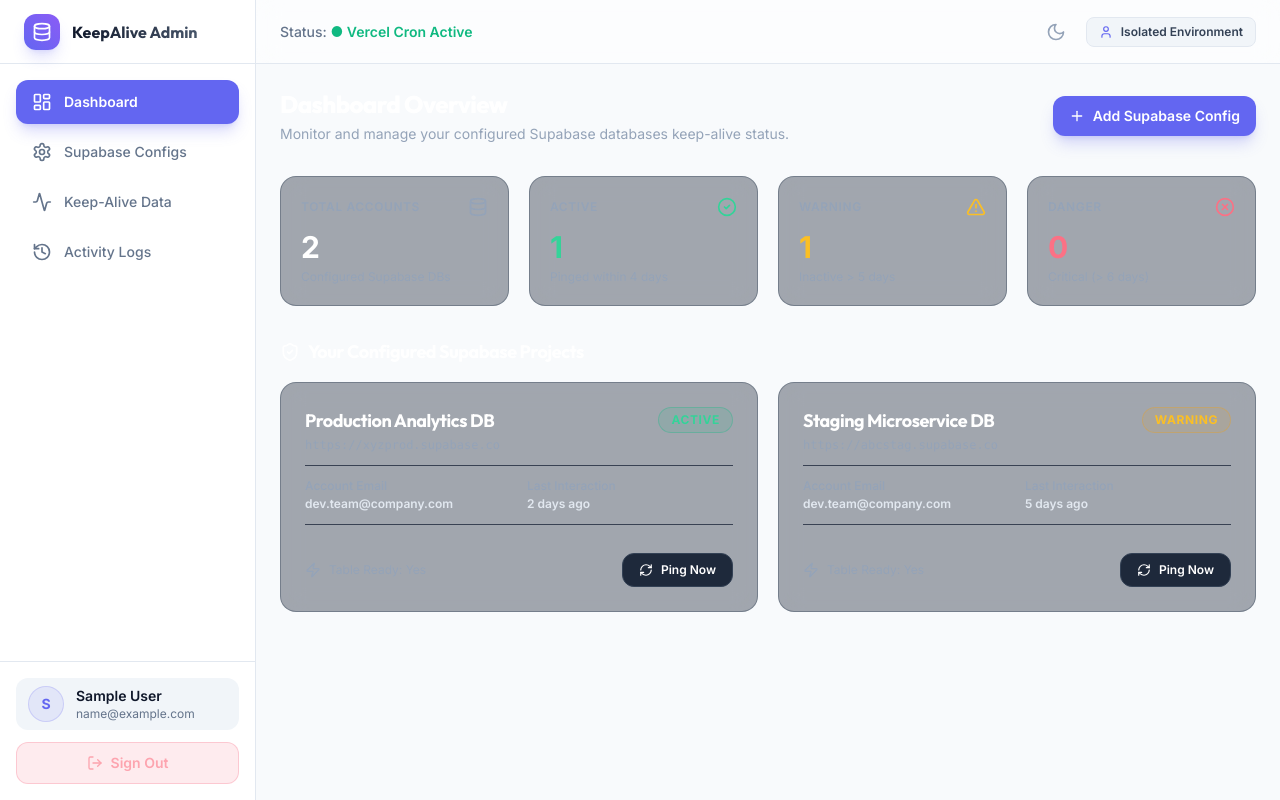
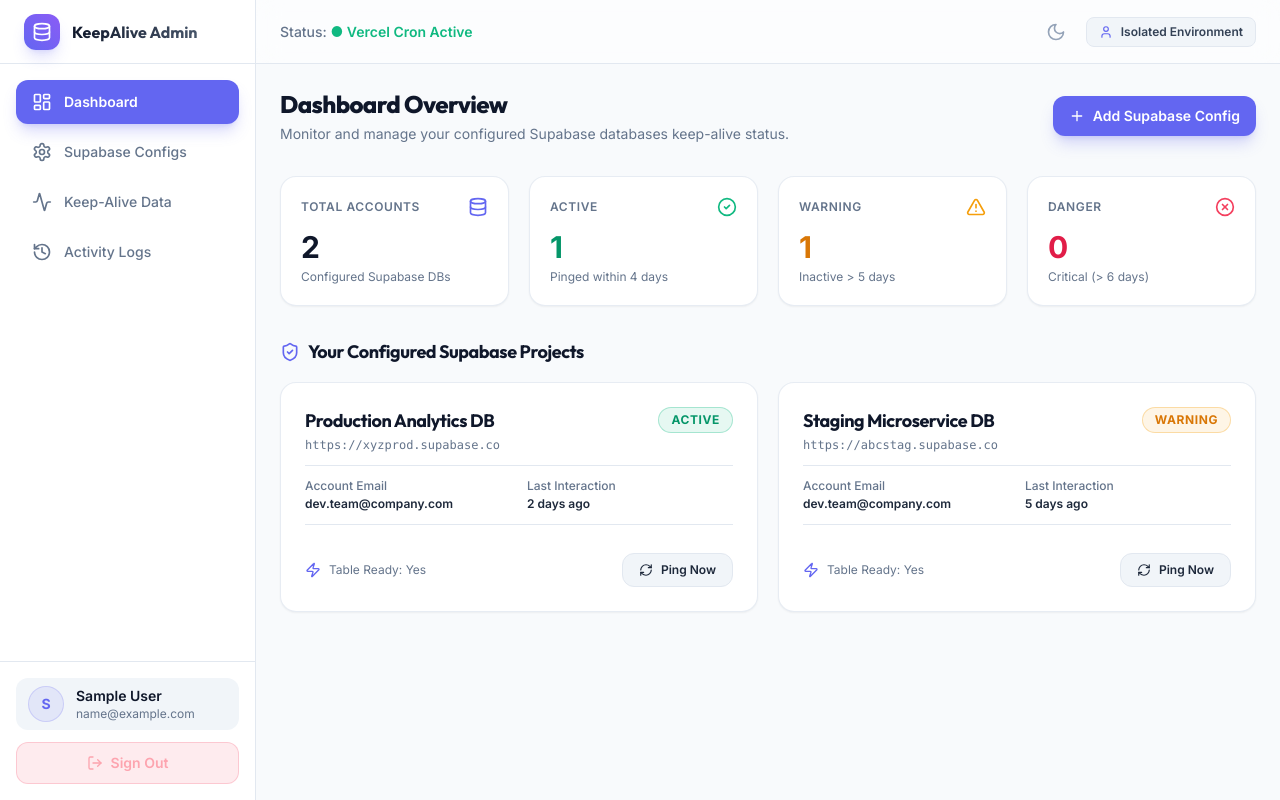
Before and after one commit to AhmadArifff/CrownJobExpiredSupabase, a Next.js app in the folder apps/web/: page /dashboard in a window 1280 px wide. Built offline with nearby package versions, Linux system fonts and the light colour scheme; no server answers; sample sign-in values are in the browser's storage.

Commit message:
fix: resolve light mode contrast issues and user info hydration mismatch

```diff
--- a/apps/web/src/app/(admin)/config/page.tsx
+++ b/apps/web/src/app/(admin)/config/page.tsx
@@ -133,7 +133,7 @@ export default function ConfigPage() {
       {/* Header */}
       <div className="flex flex-col sm:flex-row sm:items-center justify-between gap-4">
         <div>
-          <h1 className="text-2xl font-extrabold text-white tracking-tight flex items-center gap-2">
+          <h1 className="text-2xl font-extrabold text-slate-900 dark:text-white tracking-tight flex items-center gap-2">
             <Settings className="w-6 h-6 text-brand-400" /> Supabase Configurations
           </h1>
           <p className="text-sm text-slate-400 mt-1">
@@ -155,7 +155,7 @@ export default function ConfigPage() {
             <div>
               <div className="flex items-start justify-between gap-3 mb-3">
                 <div>
-                  <h3 className="font-bold text-white text-lg">{cfg.databaseName}</h3>
+                  <h3 className="font-bold text-slate-900 dark:text-white text-lg">{cfg.databaseName}</h3>
                   <div className="text-xs text-slate-400 font-mono mt-0.5">{cfg.supabaseUrl}</div>
                 </div>
                 <div className="flex items-center gap-2">
@@ -207,7 +207,7 @@ export default function ConfigPage() {
         <div className="fixed inset-0 z-50 bg-slate-950/80 backdrop-blur-md flex items-center justify-center p-4">
           <div className="w-full max-w-lg glass-panel p-6 rounded-3xl border border-slate-800 shadow-2xl relative animate-in zoom-in-95 duration-200">
             <div className="flex items-center justify-between mb-6 pb-4 border-b border-slate-800">
-              <h2 className="text-lg font-bold text-white">
+              <h2 className="text-lg font-bold text-slate-900 dark:text-white">
                 {editingConfig ? 'Edit Supabase Config' : 'Add Supabase Config'}
               </h2>
               <button
--- a/apps/web/src/app/(admin)/cronjob/page.tsx
+++ b/apps/web/src/app/(admin)/cronjob/page.tsx
@@ -128,7 +128,7 @@ export default function CronJobPage() {
       {/* Header */}
       <div className="flex flex-col sm:flex-row sm:items-center justify-between gap-4">
         <div>
-          <h1 className="text-2xl font-extrabold text-white tracking-tight flex items-center gap-2">
+          <h1 className="text-2xl font-extrabold text-slate-900 dark:text-white tracking-tight flex items-center gap-2">
             <Activity className="w-6 h-6 text-brand-400" /> Keep-Alive Data Operations
           </h1>
           <p className="text-sm text-slate-400 mt-1">
@@ -211,7 +211,7 @@ export default function CronJobPage() {
       {/* Data Table */}
       <div className="glass-panel rounded-2xl overflow-hidden border border-slate-800">
         <div className="px-6 py-4 border-b border-slate-800 flex items-center justify-between">
-          <h3 className="font-bold text-white text-sm">Remote Table Rows</h3>
+          <h3 className="font-bold text-slate-900 dark:text-white text-sm">Remote Table Rows</h3>
           <button
             onClick={() => selectedConfigId && loadTableData(selectedConfigId)}
             className="text-xs text-slate-400 hover:text-white flex items-center gap-1.5"
--- a/apps/web/src/app/(admin)/dashboard/page.tsx
+++ b/apps/web/src/app/(admin)/dashboard/page.tsx
@@ -110,8 +110,8 @@ export default function DashboardPage() {
       {/* Top Header */}
       <div className="flex flex-col sm:flex-row sm:items-center justify-between gap-4">
         <div>
-          <h1 className="text-2xl font-extrabold text-white tracking-tight">Dashboard Overview</h1>
-          <p className="text-sm text-slate-400 mt-1">
+          <h1 className="text-2xl font-extrabold text-slate-900 dark:text-white tracking-tight">Dashboard Overview</h1>
+          <p className="text-sm text-slate-500 dark:text-slate-400 mt-1">
             Monitor and manage your configured Supabase databases keep-alive status.
           </p>
         </div>
@@ -128,39 +128,39 @@ export default function DashboardPage() {
       {/* Metrics Cards */}
       <div className="grid grid-cols-1 sm:grid-cols-2 lg:grid-cols-4 gap-5">
         <div className="glass-card p-5 rounded-2xl">
-          <div className="flex items-center justify-between text-slate-400 mb-3">
+          <div className="flex items-center justify-between text-slate-500 dark:text-slate-400 mb-3">
             <span className="text-xs font-semibold uppercase tracking-wider">Total Accounts</span>
-            <Database className="w-5 h-5 text-brand-400" />
+            <Database className="w-5 h-5 text-brand-500 dark:text-brand-400" />
           </div>
-          <div className="text-3xl font-bold text-white">{total}</div>
-          <div className="text-xs text-slate-400 mt-1">Configured Supabase DBs</div>
+          <div className="text-3xl font-bold text-slate-900 dark:text-white">{total}</div>
+          <div className="text-xs text-slate-500 dark:text-slate-400 mt-1">Configured Supabase DBs</div>
         </div>
 
         <div className="glass-card p-5 rounded-2xl">
-          <div className="flex items-center justify-between text-slate-400 mb-3">
+          <div className="flex items-center justify-between text-slate-500 dark:text-slate-400 mb-3">
             <span className="text-xs font-semibold uppercase tracking-wider">Active</span>
-            <CheckCircle2 className="w-5 h-5 text-emerald-400" />
+            <CheckCircle2 className="w-5 h-5 text-emerald-500 dark:text-emerald-400" />
           </div>
-          <div className="text-3xl font-bold text-emerald-400">{activeCount}</div>
-          <div className="text-xs text-slate-400 mt-1">Pinged within 4 days</div>
+          <div className="text-3xl font-bold text-emerald-600 dark:text-emerald-400">{activeCount}</div>
+          <div className="text-xs text-slate-500 dark:text-slate-400 mt-1">Pinged within 4 days</div>
         </div>
 
         <div className="glass-card p-5 rounded-2xl">
-          <div className="flex items-center justify-between text-slate-400 mb-3">
+          <div className="flex items-center justify-between text-slate-500 dark:text-slate-400 mb-3">
             <span className="text-xs font-semibold uppercase tracking-wider">Warning</span>
-            <AlertTriangle className="w-5 h-5 text-amber-400" />
+            <AlertTriangle className="w-5 h-5 text-amber-500 dark:text-amber-400" />
           </div>
-          <div className="text-3xl font-bold text-amber-400">{warningCount}</div>
-          <div className="text-xs text-slate-400 mt-1">Inactive &gt; 5 days</div>
+          <div className="text-3xl font-bold text-amber-600 dark:text-amber-400">{warningCount}</div>
+          <div className="text-xs text-slate-500 dark:text-slate-400 mt-1">Inactive &gt; 5 days</div>
         </div>
 
         <div className="glass-card p-5 rounded-2xl">
-          <div className="flex items-center justify-between text-slate-400 mb-3">
+          <div className="flex items-center justify-between text-slate-500 dark:text-slate-400 mb-3">
             <span className="text-xs font-semibold uppercase tracking-wider">Danger</span>
-            <XCircle className="w-5 h-5 text-rose-400" />
+            <XCircle className="w-5 h-5 text-rose-500 dark:text-rose-400" />
           </div>
-          <div className="text-3xl font-bold text-rose-400">{dangerCount}</div>
-          <div className="text-xs text-slate-400 mt-1">Critical (&gt; 6 days)</div>
+          <div className="text-3xl font-bold text-rose-600 dark:text-rose-400">{dangerCount}</div>
+          <div className="text-xs text-slate-500 dark:text-slate-400 mt-1">Critical (&gt; 6 days)</div>
         </div>
       </div>
 
@@ -185,8 +185,8 @@ export default function DashboardPage() {
       ) : (
         /* Account Cards List */
         <div className="space-y-4">
-          <h2 className="text-lg font-bold text-white flex items-center gap-2">
-            <ShieldCheck className="w-5 h-5 text-brand-400" /> Your Configured Supabase Projects
+          <h2 className="text-lg font-bold text-slate-900 dark:text-white flex items-center gap-2">
+            <ShieldCheck className="w-5 h-5 text-brand-500 dark:text-brand-400" /> Your Configured Supabase Projects
           </h2>
           <div className="grid grid-cols-1 md:grid-cols-2 gap-5">
             {configs.map((cfg) => (
@@ -194,30 +194,30 @@ export default function DashboardPage() {
                 <div>
                   <div className="flex items-start justify-between gap-3 mb-3">
                     <div>
-                      <h3 className="font-bold text-white text-lg">{cfg.databaseName}</h3>
-                      <div className="text-xs text-slate-400 font-mono mt-0.5">{cfg.supabaseUrl}</div>
+                      <h3 className="font-bold text-slate-900 dark:text-white text-lg">{cfg.databaseName}</h3>
+                      <div className="text-xs text-slate-500 dark:text-slate-400 font-mono mt-0.5">{cfg.supabaseUrl}</div>
                     </div>
                     <span
                       className={`px-3 py-1 rounded-full text-xs font-bold uppercase tracking-wider border ${
                         cfg.status === 'active'
-                          ? 'bg-emerald-500/10 border-emerald-500/30 text-emerald-400'
+                          ? 'bg-emerald-500/10 border-emerald-500/30 text-emerald-600 dark:text-emerald-400'
                           : cfg.status === 'warning'
-                          ? 'bg-amber-500/10 border-amber-500/30 text-amber-400'
-                          : 'bg-rose-500/10 border-rose-500/30 text-rose-400'
+                          ? 'bg-amber-500/10 border-amber-500/30 text-amber-600 dark:text-amber-400'
+                          : 'bg-rose-500/10 border-rose-500/30 text-rose-600 dark:text-rose-400'
                       }`}
                     >
                       {cfg.status}
                     </span>
                   </div>
 
-                  <div className="grid grid-cols-2 gap-4 py-3 my-3 border-y border-slate-800/80 text-xs">
+                  <div className="grid grid-cols-2 gap-4 py-3 my-3 border-y border-slate-200 dark:border-slate-800/80 text-xs">
                     <div>
-                      <div className="text-slate-400 font-medium">Account Email</div>
-                      <div className="text-slate-200 font-semibold truncate mt-0.5">{cfg.accountEmail}</div>
+                      <div className="text-slate-500 dark:text-slate-400 font-medium">Account Email</div>
+                      <div className="text-slate-800 dark:text-slate-200 font-semibold truncate mt-0.5">{cfg.accountEmail}</div>
                     </div>
                     <div>
-                      <div className="text-slate-400 font-medium">Last Interaction</div>
-                      <div className="text-slate-200 font-semibold mt-0.5">
+                      <div className="text-slate-500 dark:text-slate-400 font-medium">Last Interaction</div>
+                      <div className="text-slate-800 dark:text-slate-200 font-semibold mt-0.5">
                         {calculateDaysAgo(cfg.lastInteraction)}
                       </div>
                     </div>
@@ -225,14 +225,14 @@ export default function DashboardPage() {
                 </div>
 
                 <div className="flex items-center justify-between mt-4">
-                  <div className="flex items-center gap-2 text-xs text-slate-400">
-                    <Zap className="w-4 h-4 text-brand-400" />
+                  <div className="flex items-center gap-2 text-xs text-slate-500 dark:text-slate-400">
+                    <Zap className="w-4 h-4 text-brand-500 dark:text-brand-400" />
                     <span>Table Ready: {cfg.isTableGenerated ? 'Yes' : 'No'}</span>
                   </div>
                   <button
                     onClick={() => handlePingNow(cfg.id)}
                     disabled={pingingId === cfg.id}
-                    className="px-4 py-2 rounded-xl bg-slate-800 hover:bg-slate-700 border border-slate-700 text-xs font-semibold text-white flex items-center gap-2 transition-all disabled:opacity-50"
+                    className="px-4 py-2 rounded-xl bg-slate-100 hover:bg-slate-200 dark:bg-slate-800 dark:hover:bg-slate-700 border border-slate-200 dark:border-slate-700 text-xs font-semibold text-slate-800 dark:text-white flex items-center gap-2 transition-all disabled:opacity-50"
                   >
                     <RefreshCw className={`w-3.5 h-3.5 ${pingingId === cfg.id ? 'animate-spin' : ''}`} />
                     {pingingId === cfg.id ? 'Pinging...' : 'Ping Now'}
--- a/apps/web/src/app/(admin)/logs/page.tsx
+++ b/apps/web/src/app/(admin)/logs/page.tsx
@@ -43,7 +43,7 @@ export default function LogsPage() {
       {/* Header */}
       <div className="flex flex-col sm:flex-row sm:items-center justify-between gap-4">
         <div>
-          <h1 className="text-2xl font-extrabold text-white tracking-tight flex items-center gap-2">
+          <h1 className="text-2xl font-extrabold text-slate-900 dark:text-white tracking-tight flex items-center gap-2">
             <History className="w-6 h-6 text-brand-400" /> Activity Audit Logs
           </h1>
           <p className="text-sm text-slate-400 mt-1">
@@ -113,7 +113,7 @@ export default function LogsPage() {
                     <td className="px-6 py-4 text-slate-400 font-mono">
                       {new Date(log.createdAt).toLocaleString()}
                     </td>
-                    <td className="px-6 py-4 font-semibold text-white">
+                    <td className="px-6 py-4 font-semibold text-slate-900 dark:text-white">
                       {log.accountName || 'System'}
                     </td>
                     <td className="px-6 py-4">
--- a/apps/web/src/app/globals.css
+++ b/apps/web/src/app/globals.css
@@ -19,15 +19,15 @@
 
 /* Glassmorphism Utilities */
 .glass-panel {
-  @apply bg-slate-800/60 backdrop-blur-xl border border-slate-700/50 shadow-2xl;
+  @apply bg-white/90 dark:bg-slate-800/60 backdrop-blur-xl border border-slate-200/80 dark:border-slate-700/50 shadow-xl dark:shadow-2xl text-slate-900 dark:text-slate-100;
 }
 
 .glass-card {
-  @apply bg-slate-800/40 backdrop-blur-md border border-slate-700/40 hover:border-brand-500/40 transition-all duration-300;
+  @apply bg-white dark:bg-slate-800/40 backdrop-blur-md border border-slate-200/80 dark:border-slate-700/40 hover:border-brand-500/40 shadow-sm dark:shadow-none transition-all duration-300;
 }
 
 .glass-input {
-  @apply bg-slate-900/60 border border-slate-700/60 text-white placeholder-slate-400 focus:outline-none focus:ring-2 focus:ring-brand-500 focus:border-transparent transition-all;
+  @apply bg-white dark:bg-slate-900/60 border border-slate-300 dark:border-slate-700/60 text-slate-900 dark:text-white placeholder-slate-400 dark:placeholder-slate-400 focus:outline-none focus:ring-2 focus:ring-brand-500 focus:border-transparent transition-all;
 }
 
 /* Custom Scrollbar */
```
Also changed, not shown: apps/web/src/app/(admin)/layout.tsx (+7 -3 lines), 1 other file (tests, documents, lock files or other folders).
